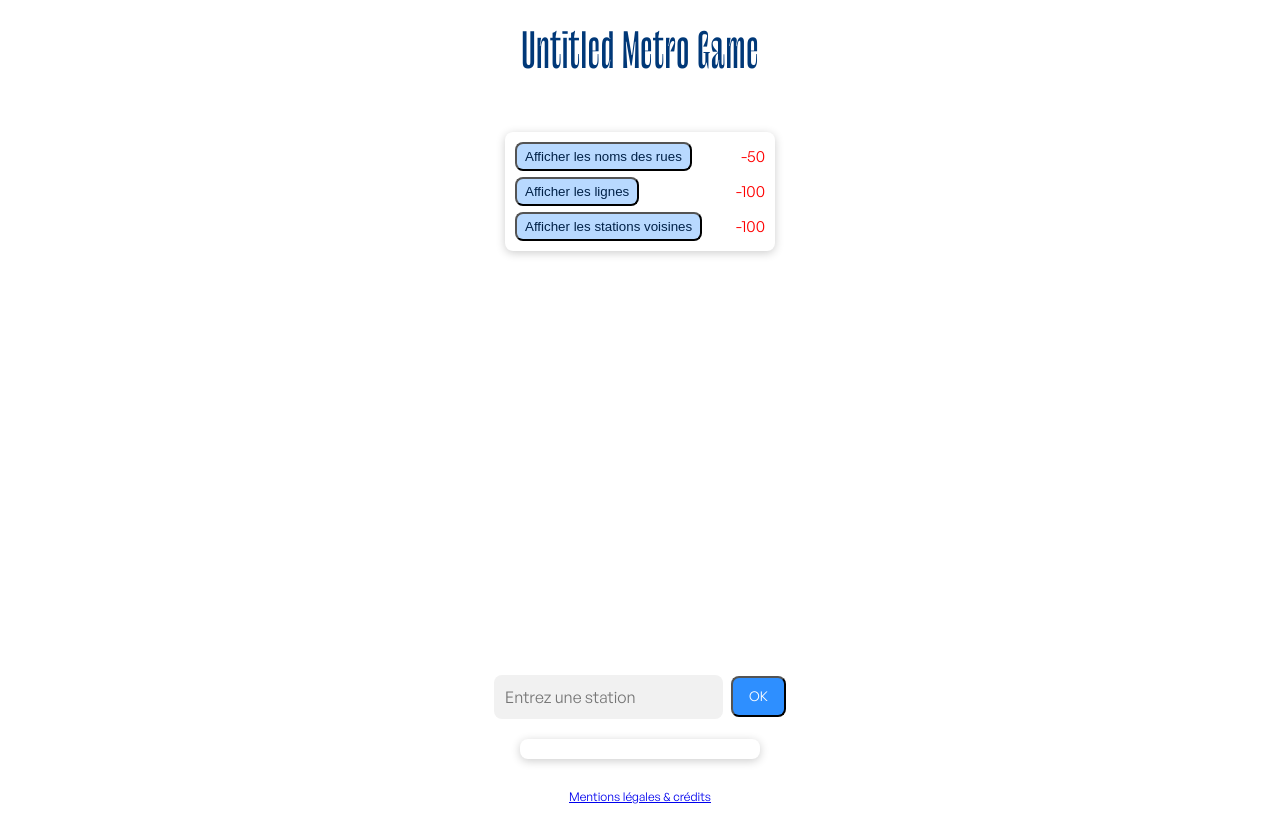
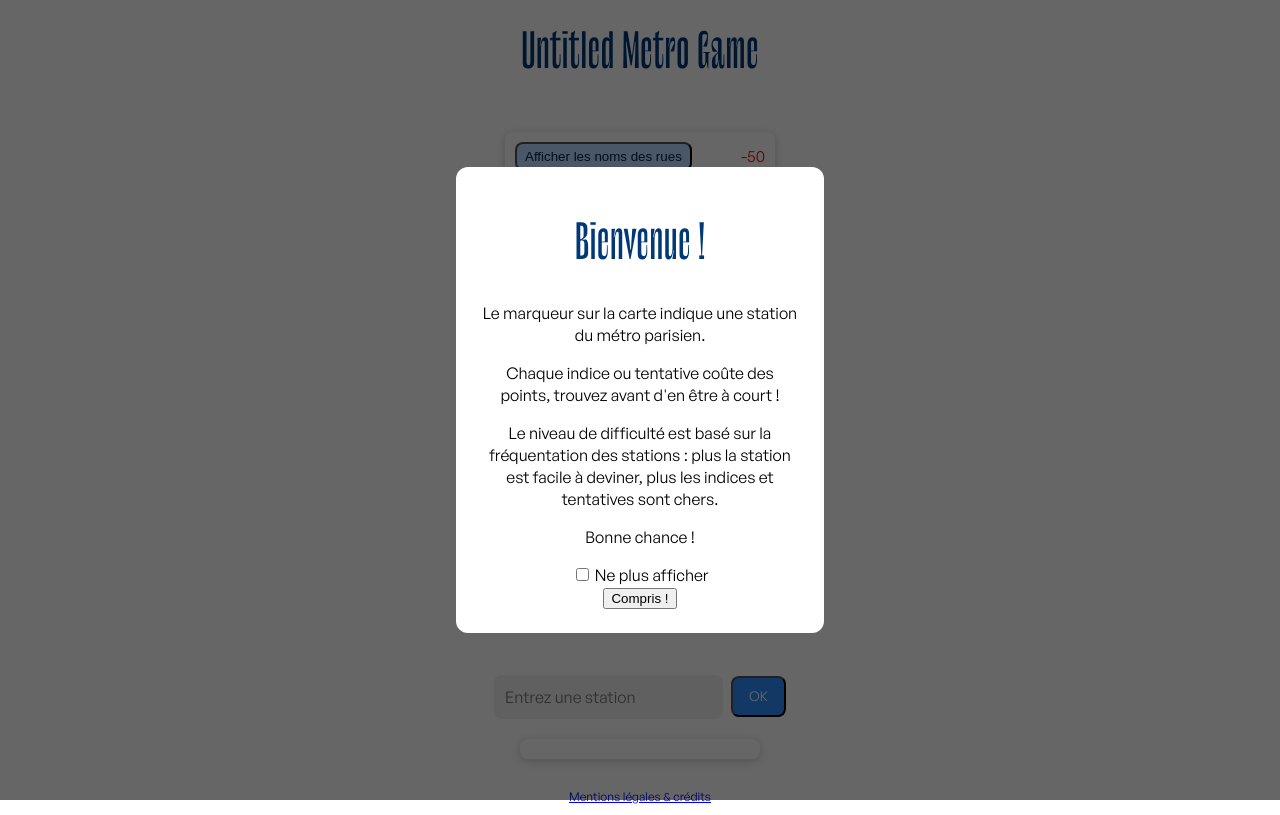
Before and after one commit to vipe1375/terminus, a plain HTML site: page public/index.html in a window 1280 px wide. Drawn offline with nearby package versions, Linux system fonts and the light colour scheme; no server answers.

Commit message:
add tutorial on first visit

```diff
--- a/public/index.html
+++ b/public/index.html
@@ -14,6 +14,21 @@
             Untitled Metro Game
         </div>-->
         <h1>Untitled Metro Game</h1>
+
+        <div id="tutorialOverlay" class="tutorialOverlay">
+            <div class="tutorialBox">
+                <h1>Bienvenue !</h1>
+                <p>Le marqueur sur la carte indique une station du métro parisien.</p>
+                <p>Chaque indice ou tentative coûte des points, trouvez avant d'en être à court !</p>
+                <p>Le niveau de difficulté est basé sur la fréquentation des stations : plus la station est facile à deviner, plus les indices et tentatives sont chers.</p>
+                <p>Bonne chance !</p>
+                <label for="accept">
+                   <input type="checkbox" id="doNotShowAgainCheckbox">  Ne plus afficher
+                </label>
+                <br>
+                <button id="tutorialClose">Compris !</button>
+            </div>
+        </div>
 
         <div id="options" class="optionsContainer">
             <!--<label class="option">
--- a/public/js/game.js
+++ b/public/js/game.js
@@ -351,6 +351,20 @@ function setDifficultyText() {
   document.getElementById("difficultyDot").style.background = color;
 }
 
+function initTutorial() {
+  const overlay = document.getElementById("tutorialOverlay");
+  if (localStorage.getItem("tutorialSeen")) {
+    overlay.style.display = "none";
+    return;
+  }
+  document.getElementById("tutorialClose").addEventListener("click", () => {
+    overlay.style.display = "none";
+    if (document.getElementById("doNotShowAgainCheckbox").checked) {
+      localStorage.setItem("tutorialSeen", "1");
+    }
+  });
+}
+
 /* INIT GLOBAL */
 async function init() {
   await loadStationNames();
@@ -364,6 +378,7 @@ async function init() {
   costs = daily.points;
 
   await initMap();
+
 
   const saved = loadProgress(dailyDate);
   if (saved) {
@@ -392,6 +407,8 @@ async function init() {
     guess();
   });
 
+  initTutorial();
+
   renderAttempts();
 
   useOnce(document.getElementById("streetsNamesOption"), changeStreetsNamesState, costs.streets);
--- a/public/style.css
+++ b/public/style.css
@@ -20,14 +20,21 @@ h1 {
     color: #003878;
     font-weight: bold;
 }
-.headerContainer {
+.tutorialOverlay {
+    position: fixed;
+    inset: 0;
+    background: rgba(0, 0, 0, 0.6);
     display: flex;
+    align-items: center;
     justify-content: center;
-    padding: 20px 0;
-    font-size: 30pt;
-    font-family: 'Le-Murmure', monospace;
-    color: #003878;
-    font-weight: bold;
+    z-index: 1000;
+}
+.tutorialBox {
+    background: white;
+    padding: 24px;
+    border-radius: 12px;
+    max-width: 320px;
+    text-align: center;
 }
 .mapContainer {
     display: flex;
```
Also changed, not shown: public/mentions.html (+2 -0 lines), 1 other file.
